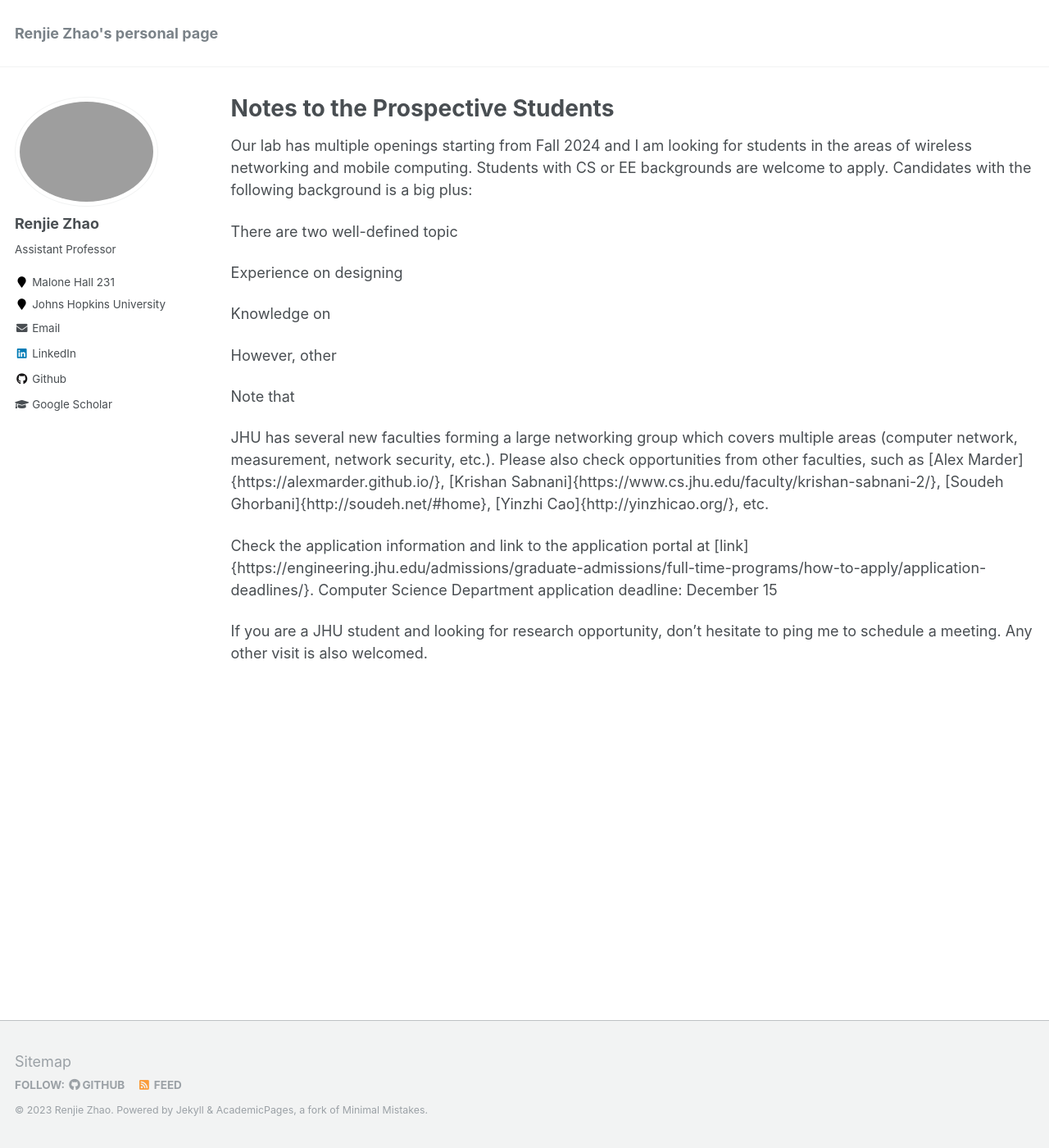
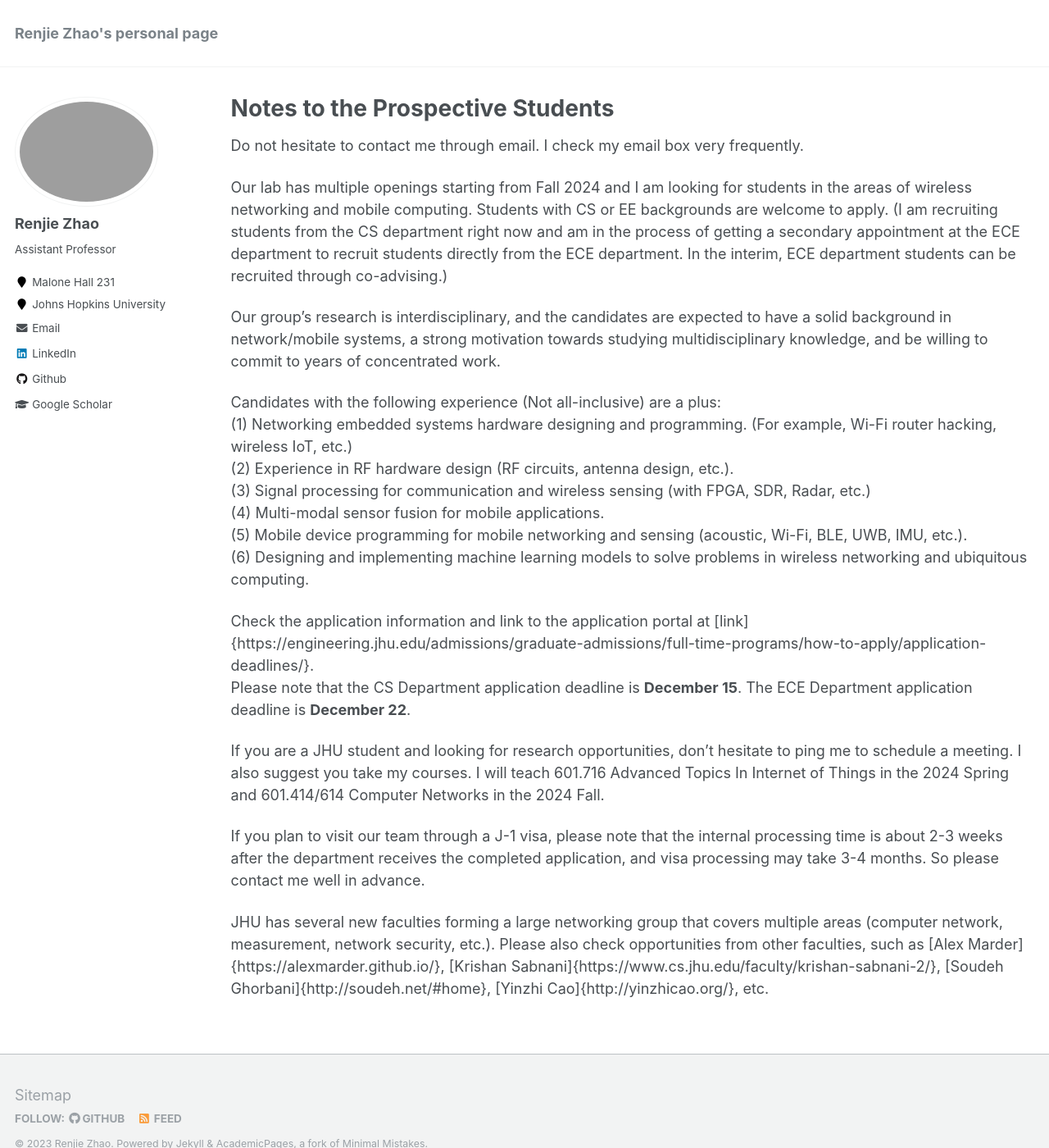
Before and after one commit to mle0108/RenjieZhao.github.io, a Jekyll site: the page built from _pages/notes_to_student.md, in a window 1280 px wide and 1400 px high. Shown: the whole window at 82% size. Built offline with Jekyll 4.4.1, drawn with Linux system fonts in a browser that asks for light colours.

Commit message:
Update notes to students

```diff
--- a/_pages/notes_to_student.md
+++ b/_pages/notes_to_student.md
@@ -1,26 +1,29 @@
 ---
 layout: archive
 title: "Notes to the Prospective Students"
-permalink: /note_to_students
+permalink: /notes_to_students
 author_profile: true
 ---
 
-Our lab has multiple openings starting from Fall 2024 and I am looking for students in the areas of wireless networking and mobile computing. Students with CS or EE backgrounds are welcome to apply.
-Candidates with the following background is a big plus:
+Do not hesitate to contact me through email. I check my email box very frequently.
 
-There are two well-defined topic
+Our lab has multiple openings starting from Fall 2024 and I am looking for students in the areas of wireless networking and mobile computing. Students with CS or EE backgrounds are welcome to apply. (I am recruiting students from the CS department right now and am in the process of getting a secondary appointment at the ECE department to recruit students directly from the ECE department. In the interim, ECE department students can be recruited through co-advising.)
 
-Experience on designing
+Our group's research is interdisciplinary, and the candidates are expected to have a solid background in network/mobile systems, a strong motivation towards studying multidisciplinary knowledge, and be willing to commit to years of concentrated work.
 
-Knowledge on
-
-However, other
-
-Note that
-
-JHU has several new faculties forming a large networking group which covers multiple areas (computer network, measurement, network security, etc.). Please also check opportunities from other faculties, such as [Alex Marder]{https://alexmarder.github.io/}, [Krishan Sabnani]{https://www.cs.jhu.edu/faculty/krishan-sabnani-2/}, [Soudeh Ghorbani]{http://soudeh.net/#home}, [Yinzhi Cao]{http://yinzhicao.org/}, etc.
+Candidates with the following experience (Not all-inclusive) are a plus:
+(1) Networking embedded systems hardware designing and programming. (For example, Wi-Fi router hacking, wireless IoT, etc.)
+(2) Experience in RF hardware design (RF circuits, antenna design, etc.).
+(3) Signal processing for communication and wireless sensing (with FPGA, SDR, Radar, etc.)
+(4) Multi-modal sensor fusion for mobile applications.
+(5) Mobile device programming for mobile networking and sensing (acoustic, Wi-Fi, BLE, UWB, IMU, etc.).
+(6) Designing and implementing machine learning models to solve problems in wireless networking and ubiquitous computing.
 
 Check the application information and link to the application portal at [link]{https://engineering.jhu.edu/admissions/graduate-admissions/full-time-programs/how-to-apply/application-deadlines/}.
-Computer Science Department application deadline: December 15
+Please note that the CS Department application deadline is **December 15**. The ECE Department application deadline is **December 22**.
 
-If you are a JHU student and looking for research opportunity, don't hesitate to ping me to schedule a meeting. Any other visit is also welcomed.
+If you are a JHU student and looking for research opportunities, don't hesitate to ping me to schedule a meeting. I also suggest you take my courses. I will teach 601.716 Advanced Topics In Internet of Things in the 2024 Spring and 601.414/614 Computer Networks in the 2024 Fall.
+
+If you plan to visit our team through a J-1 visa, please note that the internal processing time is about 2-3 weeks after the department receives the completed application, and visa processing may take 3-4 months. So please contact me well in advance.
+
+JHU has several new faculties forming a large networking group that covers multiple areas (computer network, measurement, network security, etc.). Please also check opportunities from other faculties, such as [Alex Marder]{https://alexmarder.github.io/}, [Krishan Sabnani]{https://www.cs.jhu.edu/faculty/krishan-sabnani-2/}, [Soudeh Ghorbani]{http://soudeh.net/#home}, [Yinzhi Cao]{http://yinzhicao.org/}, etc.
```
Also changed, not shown: _pages/about.md (+1 -1 lines), 1 other file.
